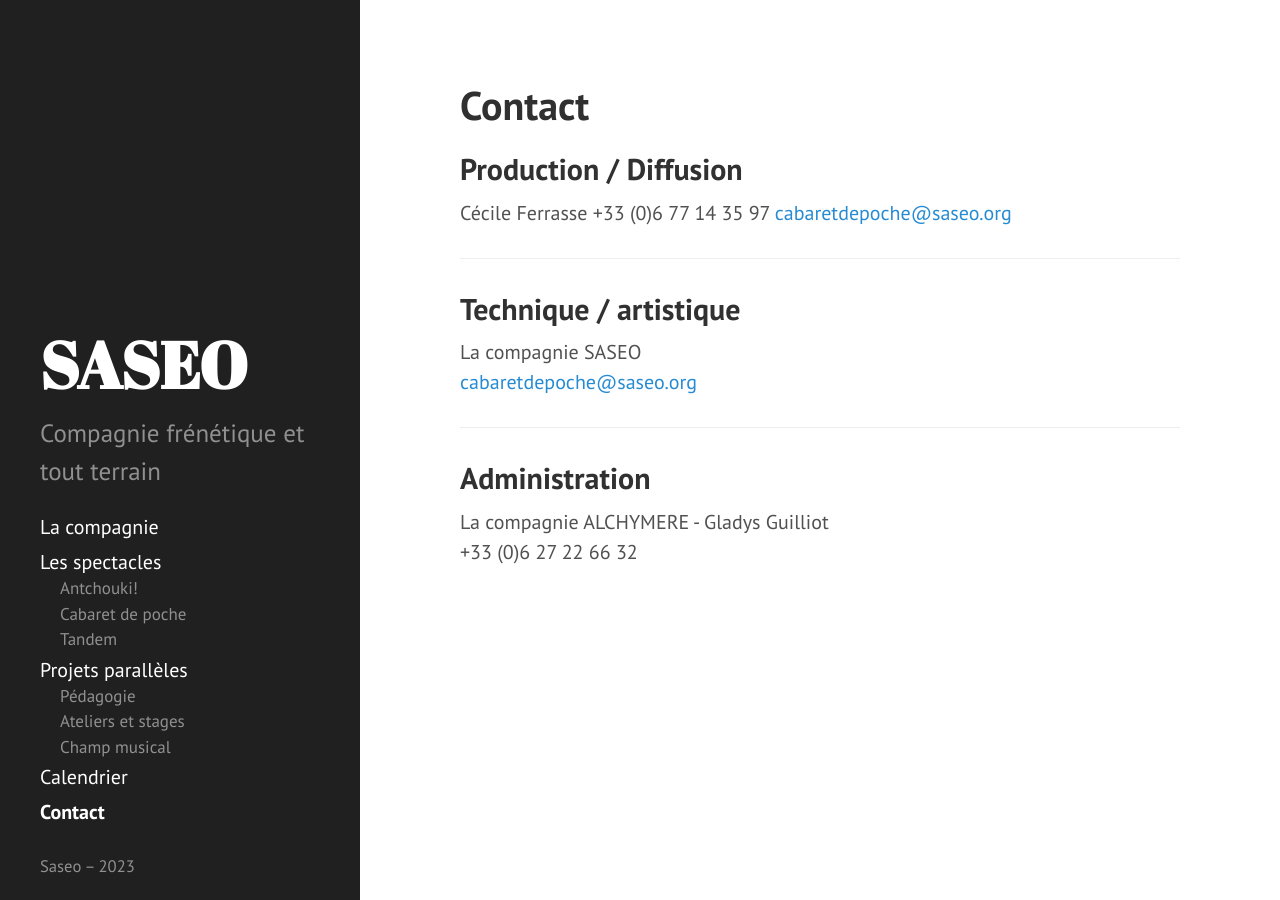
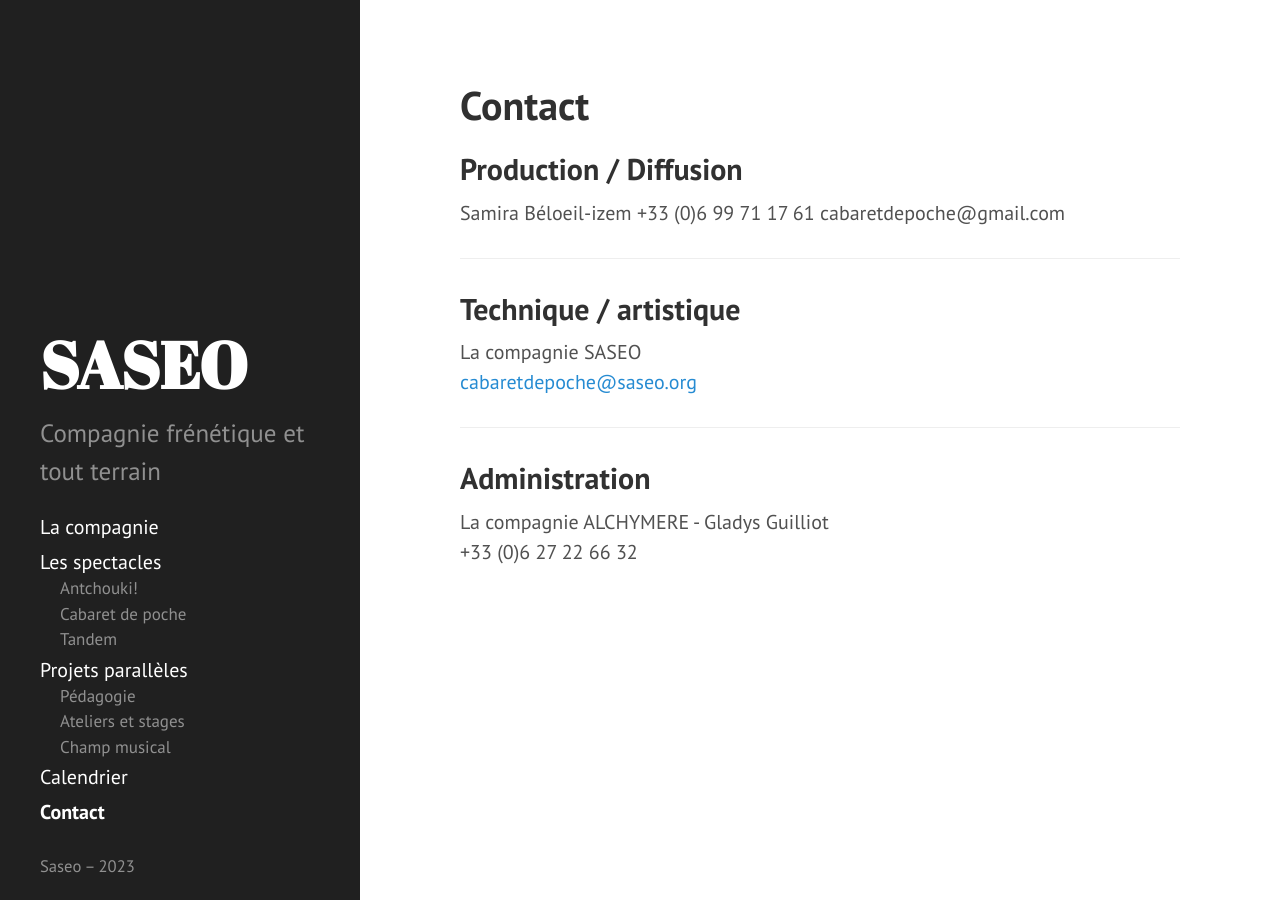
Before and after one commit to rizoom/saseo.org, a Jekyll site: the page built from contact.md, in a window 1280 px wide. Built offline with Jekyll 4.4.1, drawn with Linux system fonts in a browser that asks for light colours.

Commit message:
Update contact.md

```diff
--- a/contact.md
+++ b/contact.md
@@ -5,9 +5,9 @@
 ---
 
 ## Production / Diffusion
-Cécile Ferrasse
-+33 (0)6 77 14 35 97
-[&#99;&#97;&#98;&#97;&#114;&#101;&#116;&#100;&#101;&#112;&#111;&#99;&#104;&#101;&#64;&#115;&#97;&#115;&#101;&#111;&#46;&#111;&#114;&#103;](&#109;&#97;&#73;&#108;&#116;&#79;&#58;&#99;&#97;&#98;&#97;&#114;&#101;&#116;&#100;&#101;&#112;&#111;&#99;&#104;&#101;&#64;&#115;&#97;&#115;&#101;&#111;&#46;&#111;&#114;&#103;)
+Samira Béloeil-izem
++33 (0)6 99 71 17 61
+cabaretdepoche@gmail.com
 
 ---
 
```
